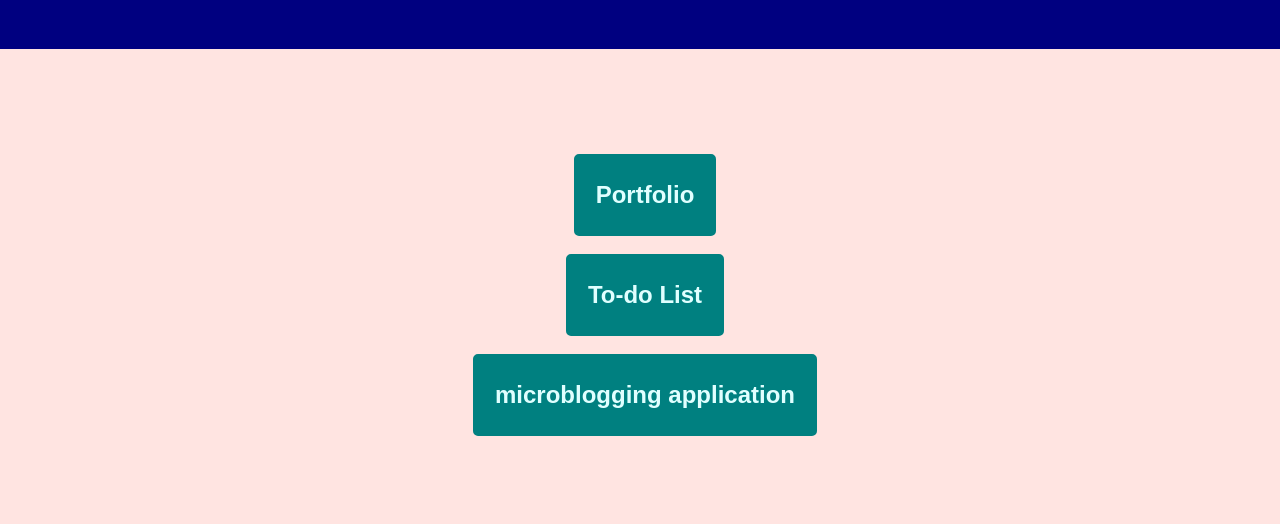
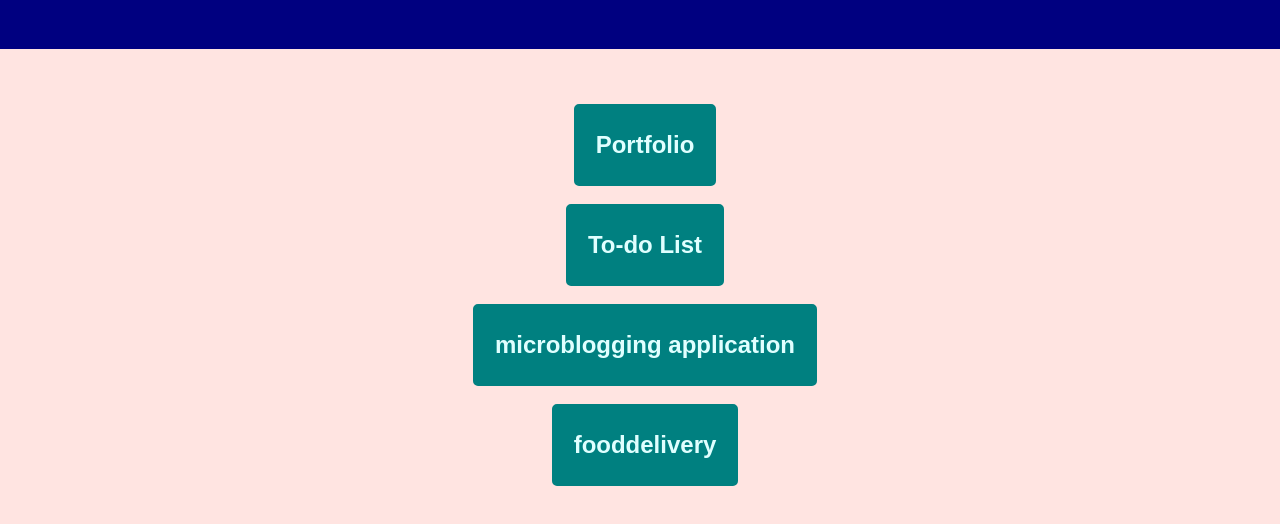
Before and after one commit to Pooja-2210/Fswd, a plain HTML site: page portfolio.html in a window 1280 px wide. Shown: the part 136-660 px from the top of the page. Drawn offline with Linux system fonts and the light colour scheme.

Commit message:
Update portfolio.html

```diff
--- a/portfolio.html
+++ b/portfolio.html
@@ -98,6 +98,7 @@ a:hover {
             <button class="button" onclick="portfolio()"><li><a href="#" alt="portfolio">Portfolio</a></li></button></ul><br>
             <button class="button" onclick="todo()"><li><a href="#" alt="todo">To-do List</a></li></button></ul><br>
             <button class="button" onclick="microblogging()"><li><a href="#" alt="microblog"> microblogging application</a></li></button></ul><br>
+            <button class="button" onclick="fooddelivery()"><li><a href="#" alt="fooddelivery"> fooddelivery</a></li></button></ul><br>
         </ul>
     </div>
 <script>
@@ -109,6 +110,9 @@ a:hover {
     }
     function microblogging(){
         location.replace("indexm.html");
+    }
+    function fooddelivery(){
+        location.replace("index4.html");
     }
 
 </script>
```
